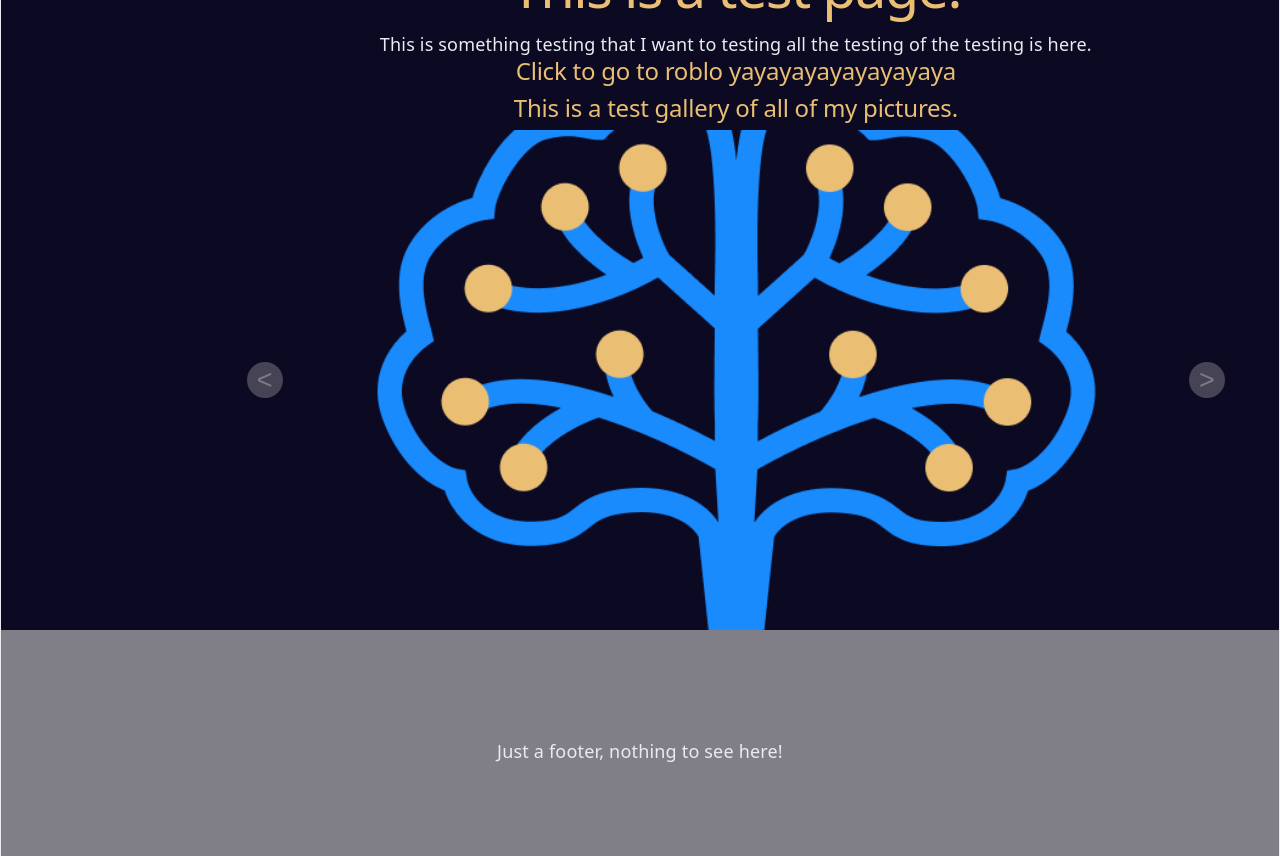
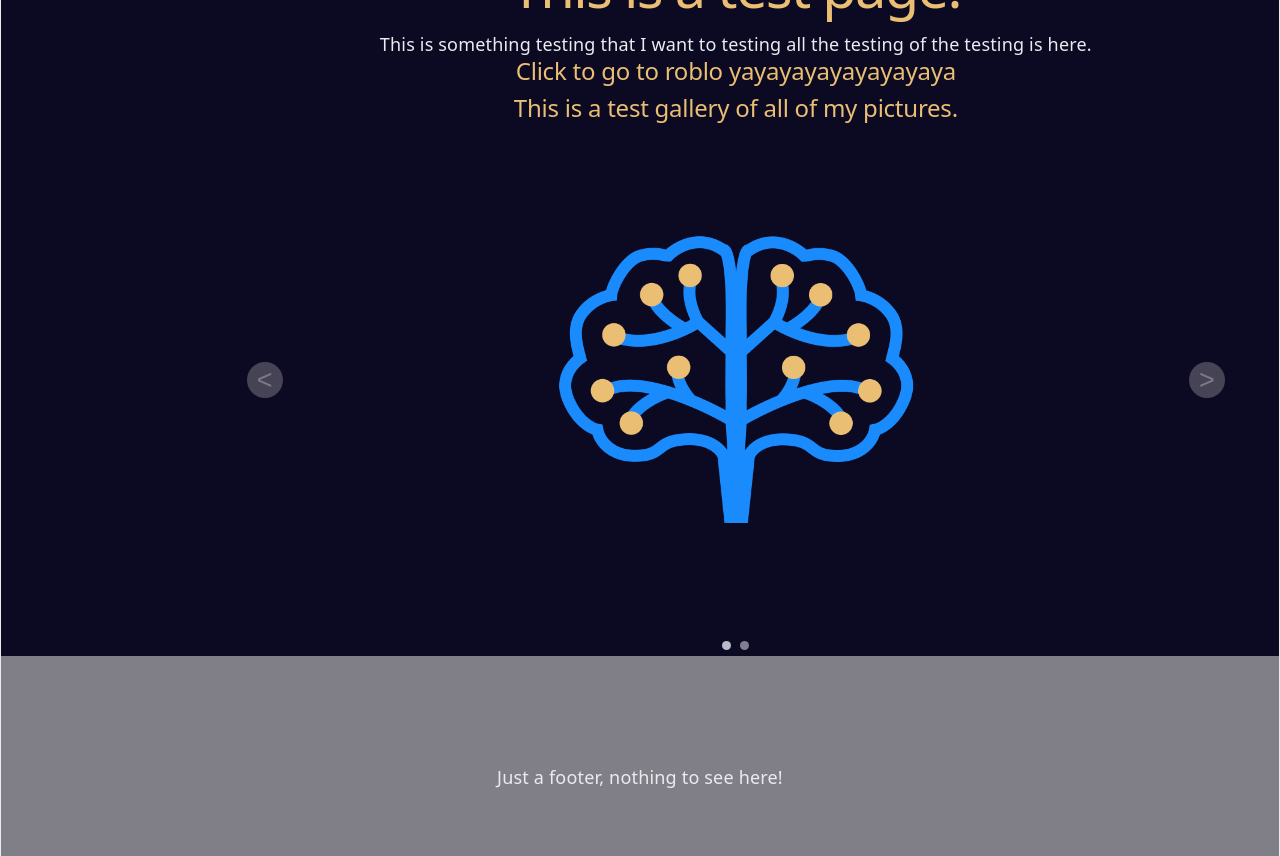
Before and after one commit to UCalgary-BIOMOD/UCalgary-BIOMOD-2026-Wiki, a React (Vite) app in the folder biomod-wiki/: page /test in a window 1280 px wide. Shown: the part 660-1516 px from the top of the page. Built offline with nearby package versions, Linux system fonts and the light colour scheme.

Commit message:
feat: Add dots to the image carouse for better navigation
Pretty much that. Doesn't seem to work for image carousels in the experiment cards, but that is negligible.

```diff
--- a/biomod-wiki/src/Components/ImageCarousel.jsx
+++ b/biomod-wiki/src/Components/ImageCarousel.jsx
@@ -16,6 +16,11 @@ import styles from "./ImageCarousel.module.css"
 
 export default function ImageCarousel({caption, imgs}) {
     const [currentImageIndex, setCurrentImageIndex] = useState(0) /*The current index variable*/
+    const [activeDot, setActiveDot] = useState(0)
+
+    useEffect(() => {
+        setActiveDot(currentImageIndex)
+    }, [currentImageIndex])
 
     const handlePrevClick = () => {
         setCurrentImageIndex(
@@ -26,6 +31,11 @@ export default function ImageCarousel({caption, imgs}) {
         setCurrentImageIndex(
             (currentImageIndex + 1) % imgs.length
         )
+    }
+
+    const handleDotClick = (index) => {
+        setCurrentImageIndex(index)
+        setActiveDot(index)
     }
     return(
         <section>
@@ -42,6 +52,15 @@ export default function ImageCarousel({caption, imgs}) {
                 ))}
                 <button className={`${styles["nav-button"]} ${styles.right}`} onClick={handleNextClick}>&gt;</button>
             </div>
+            <div className = {styles.dots}>
+                {imgs.map((_, index) => (
+                    <span
+                        key = {index}
+                        className = {`${styles.dot} ${activeDot === index ? styles.active : ""}`}
+                        onClick = {() => handleDotClick(index)}
+                    />
+                ))}
+            </div>
         </section>
     )
 }
--- a/biomod-wiki/src/Components/ImageCarousel.module.css
+++ b/biomod-wiki/src/Components/ImageCarousel.module.css
@@ -20,7 +20,7 @@
   max-height: 100%;
   width: 100%;
   border-radius: 0.75rem; /*Rounds the corners of the actual image*/
-  object-fit: cover; /*Fill container without losing aspect ratio, crops if too big*/
+  object-fit: contain; /*Fill container without losing aspect ratio, crops if too big*/
   transition: opacity 0.5s ease, transform 0.5s ease;
 }
 
@@ -79,3 +79,23 @@ img.block {
   background-color: rgba(255, 255, 255, 0.6);
   opacity: 1;
 }
+
+.dots{
+  text-align: center;
+}
+
+.dot{
+  display: inline-block;
+  width: 0.5rem;
+  height: 0.5rem;
+  border-radius: 50%;
+  background-color: aliceblue;
+  opacity: 50%;
+  margin: 0 0.25rem;
+  cursor: pointer;
+
+}
+
+.dot.active{
+  opacity: 75%;
+}
```
